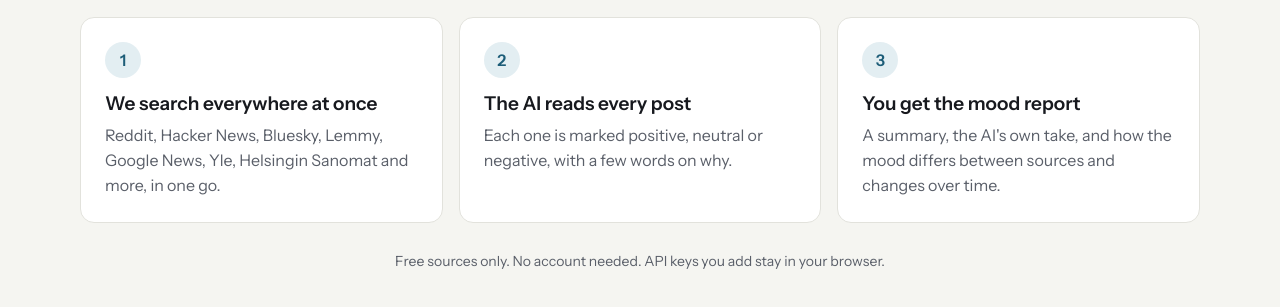
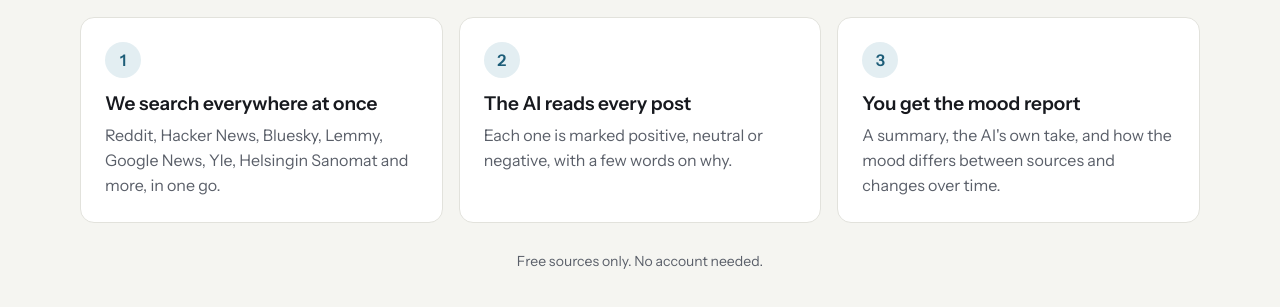
Before and after one commit to arttujussikil/echoflow, a website: page public/index.html in a window 1280 px wide. Shown: the part 631-938 px from the top of the page. Drawn offline with Linux system fonts and the light colour scheme; no server answers.

Commit message:
copy: shorten the front page footer, the key note already lives in Settings

```diff
--- a/public/index.html
+++ b/public/index.html
@@ -95,7 +95,7 @@
           <p>A summary, the AI's own take, and how the mood differs between sources and changes over time.</p>
         </li>
       </ol>
-      <p class="how__foot">Free sources only. No account needed. API keys you add stay in your browser.</p>
+      <p class="how__foot">Free sources only. No account needed.</p>
     </section>
 
     <!-- Results -->
```
